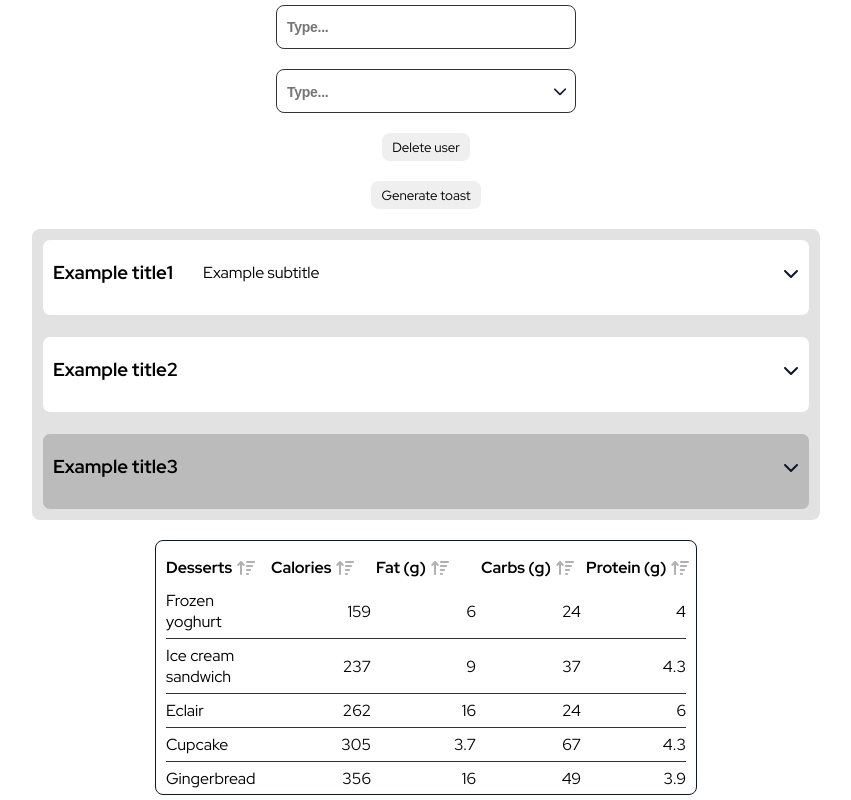
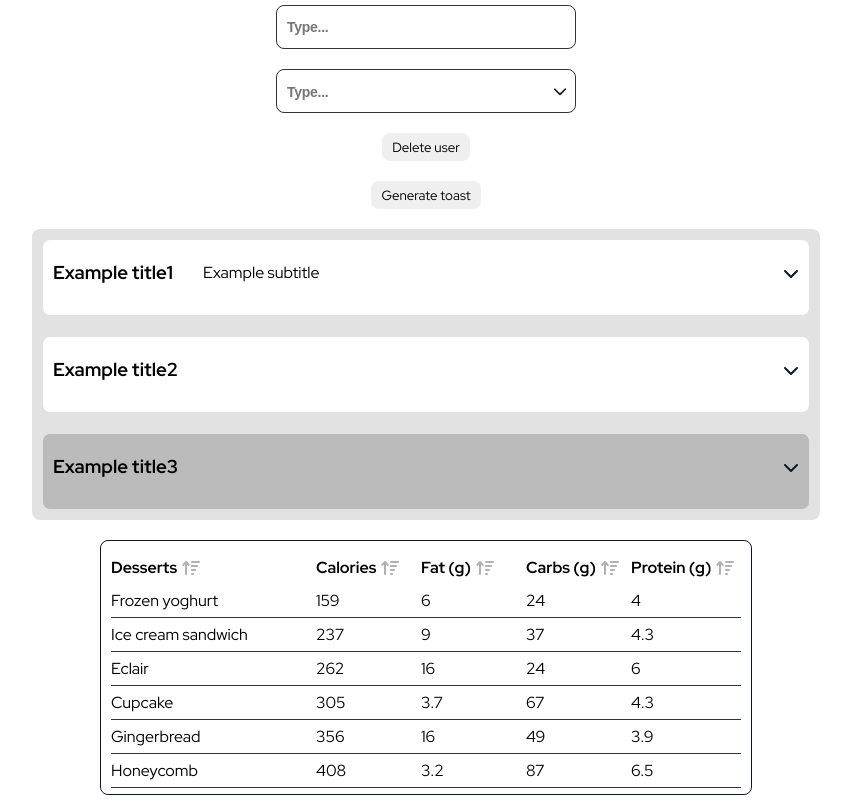
Before and after one commit to rartamosa/React-UI-components, a React (Create React App) app: page / in a window 1280 px wide. Shown: the whole page, without its empty margins (214-1065 px from the left). Built offline with nearby package versions, Linux system fonts and the light colour scheme.

Commit message:
Added firstColumnWidth props to Table component

```diff
--- a/src/components/Table/Table.tsx
+++ b/src/components/Table/Table.tsx
@@ -43,6 +43,7 @@ const Table = ({
   allowSorting = true,
   hoverColor = MAIN_LIGHT_COLOR,
   columnWidth = "100px",
+  firstColumnWidth = "200px",
 }: TableProps) => {
   const [tableRowsData, setTableRowsData] = useState<(string | number)[][]>([]);
 
@@ -113,6 +114,7 @@ const Table = ({
           headerBackGroundColor={headerBackGroundColor}
           columnNames={tableColumnNames}
           columnWidth={columnWidth}
+          firstColumnWidth={firstColumnWidth}
         >
           {tableColumnNames.map((cell, index) => (
             <ColumnName key={cell.id}>
@@ -144,6 +146,7 @@ const Table = ({
               denseRows={denseRows}
               hoverColor={hoverColor}
               columnWidth={columnWidth}
+              firstColumnWidth={firstColumnWidth}
             >
               {row.map((value) => (
                 <TCell key={uniqid()}>{value}</TCell>
--- a/src/components/Table/TableProps.ts
+++ b/src/components/Table/TableProps.ts
@@ -9,6 +9,7 @@ export type TableProps = {
   allowSorting?: boolean;
   hoverColor?: string;
   columnWidth?: string;
+  firstColumnWidth?: string;
 };
 
 export type TableRequiredData = TableData & {
--- a/src/components/Table/tableStyles.ts
+++ b/src/components/Table/tableStyles.ts
@@ -26,22 +26,23 @@ export const THead = styled.div<{
   headerBackGroundColor?: string;
   columnNames: ColumnNames[];
   columnWidth?: string;
+  firstColumnWidth?: string;
 }>`
   display: grid;
-  grid-template-columns: 100px repeat(
+  grid-template-columns: ${(props) => props.firstColumnWidth} repeat(
       ${(props) => props.columnNames.length - 1},
       ${(props) => props.columnWidth}
     );
   gap: 5px;
-  padding: 6px 0;
+  padding: 6px 10px 6px 0;
   background-color: ${(props) => props.headerBackGroundColor};
   font-weight: 700;
   white-space: nowrap;
   width: fit-content;
   @media (max-width: 768px) {
-    grid-template-columns: 100px repeat(
+    grid-template-columns: ${(props) => props.firstColumnWidth} repeat(
         ${(props) => props.columnNames.length - 1},
-        100px
+        ${(props) => props.columnWidth}
       );
 
     font-size: 14px;
@@ -58,14 +59,15 @@ export const TRow = styled.div<{
   denseRows?: boolean;
   hoverColor?: string;
   columnWidth?: string;
+  firstColumnWidth?: string;
 }>`
   display: grid;
-  grid-template-columns: 100px repeat(
+  grid-template-columns: ${(props) => props.firstColumnWidth} repeat(
       ${(props) => props.columnNames.length - 1},
       ${(props) => props.columnWidth}
     );
   gap: 5px;
-  padding: ${(props) => (props.denseRows ? "0" : "6px 0")};
+  padding: ${(props) => (props.denseRows ? "0" : "6px 10px 6px 0;")};
   border-bottom: 1px solid #333;
   width: fit-content;
   align-items: center;
@@ -77,9 +79,9 @@ export const TRow = styled.div<{
     background-color: ${(props) => props.hoverColor};
   }
   @media (max-width: 768px) {
-    grid-template-columns: 100px repeat(
+    grid-template-columns: ${(props) => props.firstColumnWidth} repeat(
         ${(props) => props.columnNames.length - 1},
-        100px
+        ${(props) => props.columnWidth}
       );
 
     font-size: 13px;
@@ -98,8 +100,5 @@ export const ColumnName = styled.div`
 `;
 
 export const TCell = styled.div`
-  text-align: right;
-  &:first-of-type {
-    text-align: left;
-  }
+  text-align: left;
 `;
```
